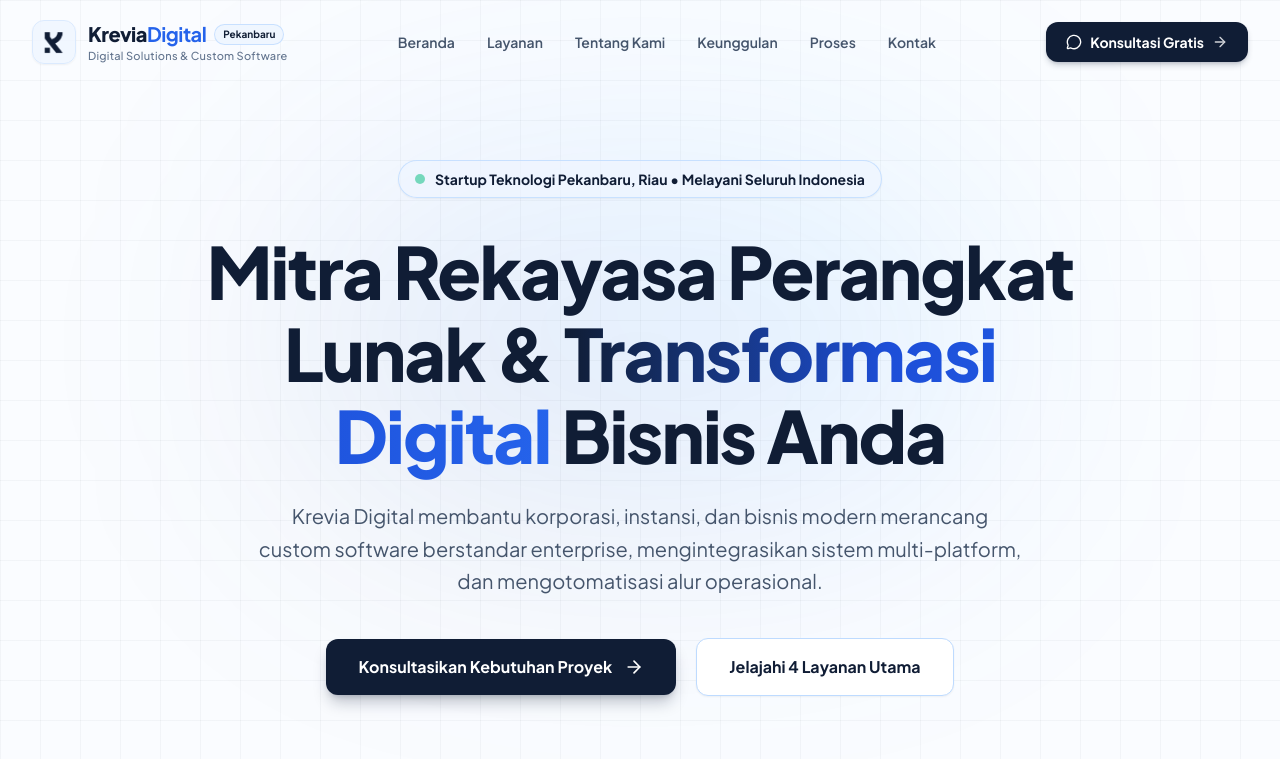
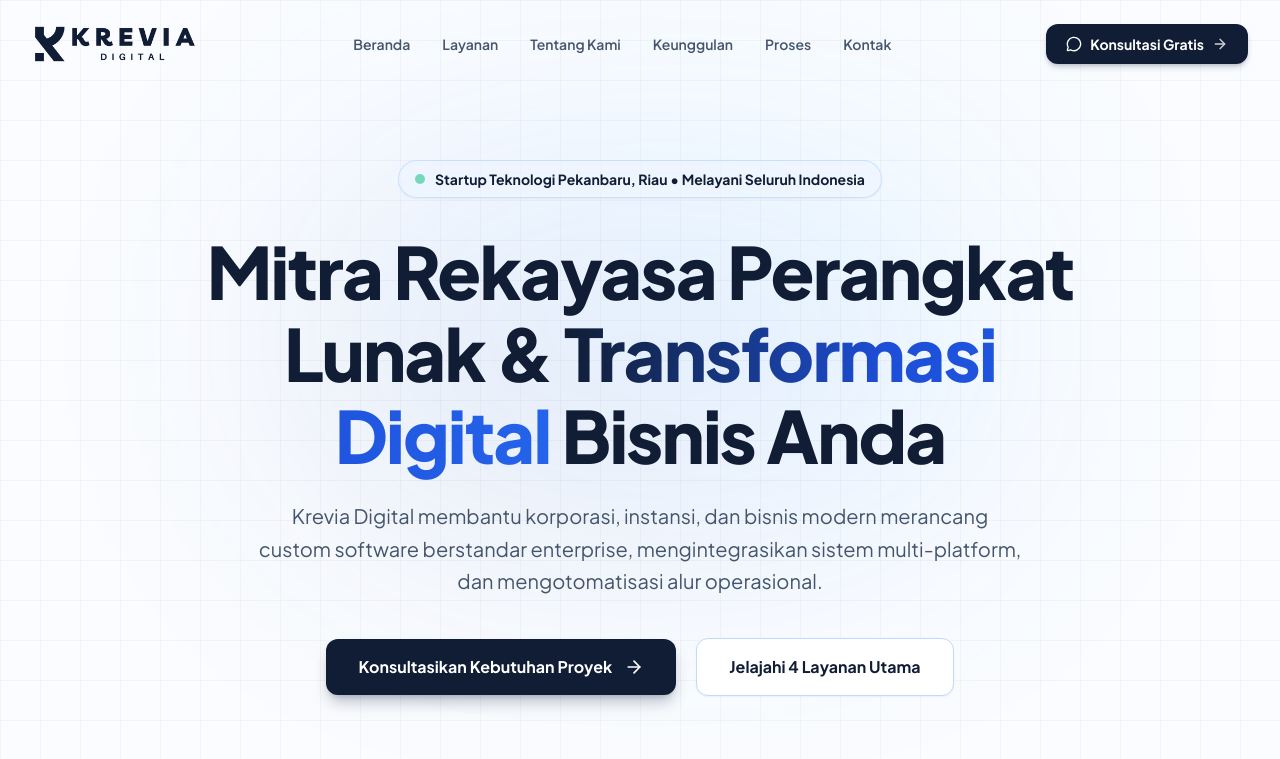
Before and after one commit to kreviadigital/krevia-company-profile, a Next.js app: page / in a window 1280 px wide. Shown: the top 759 px of the page. Built offline with nearby package versions, Linux system fonts and the light colour scheme.

Commit message:
fix(branding): replace amateur text & pill badge with official horizontal brand lockup

```diff
--- a/src/components/Footer.tsx
+++ b/src/components/Footer.tsx
@@ -16,29 +16,14 @@
         <div className="grid grid-cols-1 md:grid-cols-2 lg:grid-cols-12 gap-10 pb-12 border-b border-slate-100">
           {/* Brand Column */}
           <div className="lg:col-span-5 space-y-4">
-            <Link href="/" className="flex items-center gap-3 group">
-              <div className="relative h-11 w-11 shrink-0 overflow-hidden rounded-xl bg-blue-50/80 border border-blue-100 p-1.5 flex items-center justify-center shadow-xs group-hover:border-[#101D35] transition-colors">
-                <Image
-                  src="/logo-mark.png"
-                  alt="Krevia Digital Logo"
-                  width={88}
-                  height={88}
-                  className="h-full w-full object-contain group-hover:scale-105 transition-transform duration-300"
-                />
-              </div>
-              <div className="flex flex-col">
-                <div className="flex items-center gap-2">
-                  <span className="text-xl font-extrabold tracking-tight text-[#101D35]">
-                    Krevia<span className="text-[#2563EB] font-bold">Digital</span>
-                  </span>
-                  <span className="inline-flex items-center px-2 py-0.5 rounded-full text-[10px] font-bold bg-blue-50 text-[#101D35] border border-blue-100">
-                    Pekanbaru
-                  </span>
-                </div>
-                <span className="text-[11px] font-medium text-slate-500 tracking-wide">
-                  Digital Solutions & Custom Software
-                </span>
-              </div>
+            <Link href="/" className="inline-block group py-1">
+              <Image
+                src="/logo-horizontal.png"
+                alt="Krevia Digital"
+                width={375}
+                height={90}
+                className="h-9 sm:h-10 w-auto object-contain transition-transform duration-300 group-hover:scale-[1.02]"
+              />
             </Link>
 
             <p className="text-sm text-slate-600 leading-relaxed max-w-sm">
--- a/src/components/Navbar.tsx
+++ b/src/components/Navbar.tsx
@@ -36,31 +36,16 @@
     >
       <div className="max-w-7xl mx-auto px-4 sm:px-6 lg:px-8">
         <div className="flex items-center justify-between">
-          {/* Brand Logo with Main Color Emblem */}
-          <Link href="/" className="flex items-center gap-3 group">
-            <div className="relative h-11 w-11 shrink-0 overflow-hidden rounded-xl bg-blue-50/80 border border-blue-100 p-1.5 flex items-center justify-center shadow-xs group-hover:border-[#101D35] transition-colors">
-              <Image
-                src="/logo-mark.png"
-                alt="Krevia Digital Logo"
-                width={88}
-                height={88}
-                className="h-full w-full object-contain group-hover:scale-105 transition-transform duration-300"
-                priority
-              />
-            </div>
-            <div className="flex flex-col">
-              <div className="flex items-center gap-2">
-                <span className="text-xl font-extrabold tracking-tight text-[#101D35]">
-                  Krevia<span className="text-[#2563EB] font-bold">Digital</span>
-                </span>
-                <span className="inline-flex items-center px-2 py-0.5 rounded-full text-[10px] font-bold bg-blue-50 text-[#101D35] border border-blue-200/80">
-                  Pekanbaru
-                </span>
-              </div>
-              <span className="text-[11px] font-medium text-slate-500 tracking-wide">
-                Digital Solutions & Custom Software
-              </span>
-            </div>
+          {/* Authentic Elegant Brand Lockup */}
+          <Link href="/" className="flex items-center group py-1">
+            <Image
+              src="/logo-horizontal.png"
+              alt="Krevia Digital"
+              width={375}
+              height={90}
+              className="h-9 sm:h-10 w-auto object-contain transition-transform duration-300 group-hover:scale-[1.02]"
+              priority
+            />
           </Link>
 
           {/* Desktop Navigation */}
```
Also changed, not shown: public/logo-horizontal.png (added), public/logo-text.png (added).
